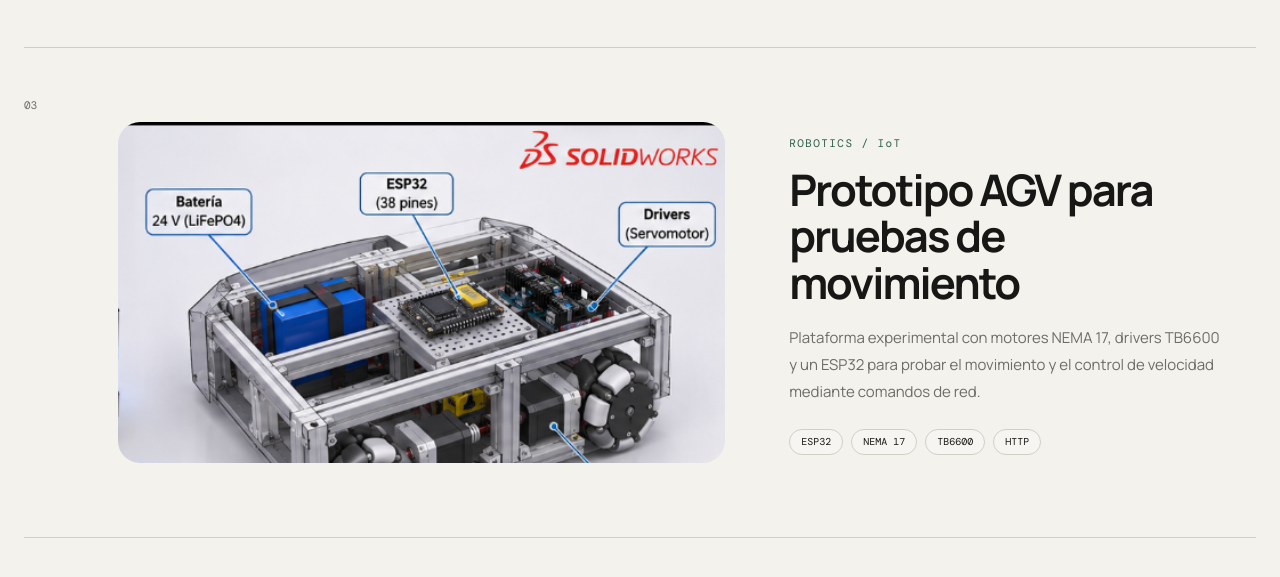
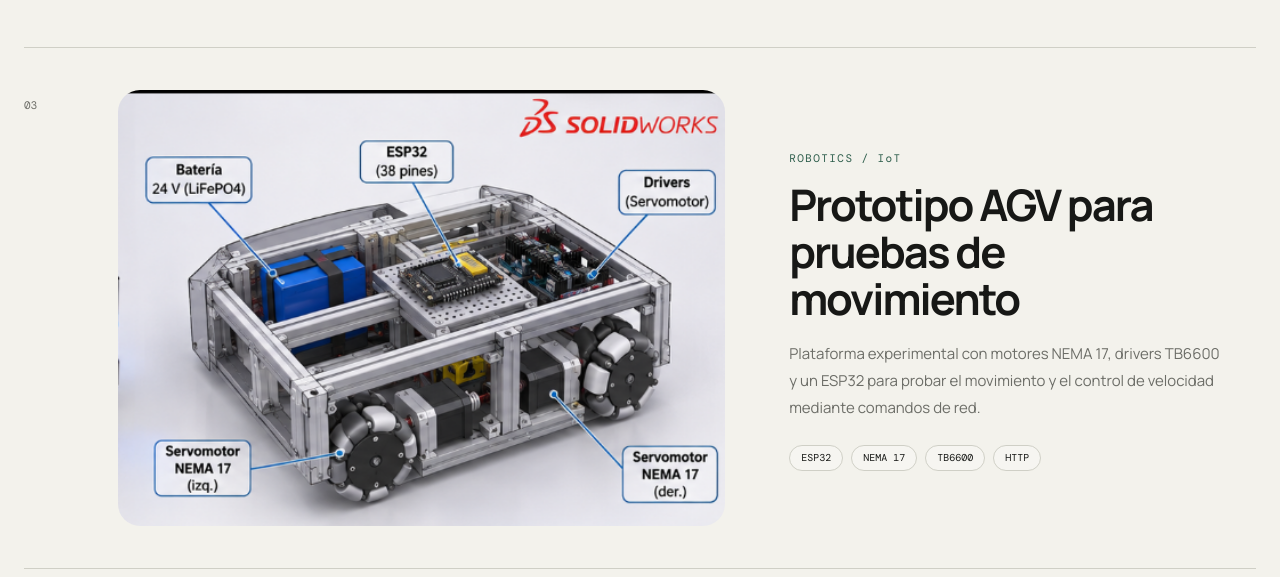
Before and after one commit to darktopmain/Proyectos, a plain HTML site: page index.html in a window 1280 px wide. Shown: the part 3202-3779 px from the top of the page. Drawn offline with nearby package versions, Linux system fonts and the light colour scheme.

Commit message:
Conserva la proporción original de la imagen del AGV

```diff
--- a/index.html
+++ b/index.html
@@ -210,7 +210,7 @@
 
         <article class="project-row reveal">
           <div class="project-index">03</div>
-          <div class="project-art art-cad">
+          <div class="project-art art-cad" style="aspect-ratio: 532 / 382;">
             <img src="assets/agv.png" alt="" width="532" height="382" loading="lazy" decoding="async" />
           </div>
           <div class="project-copy">
```
